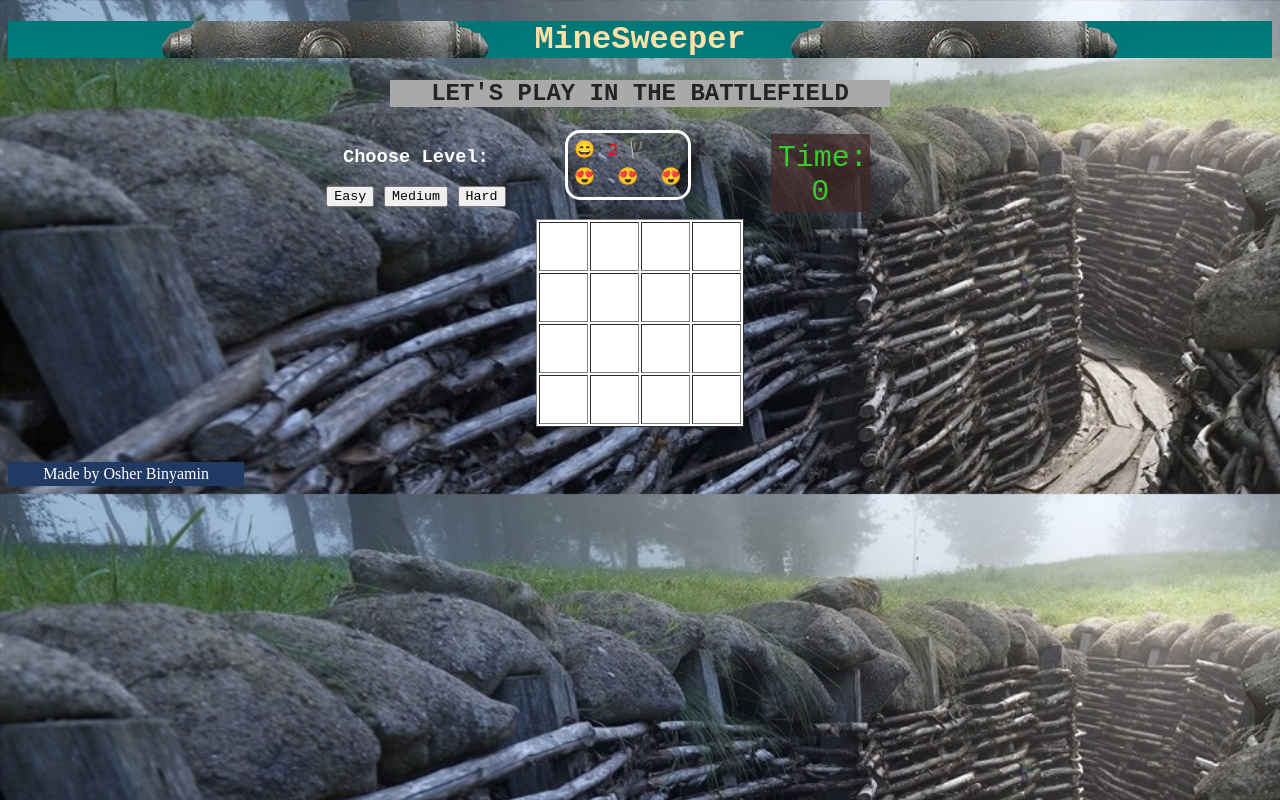
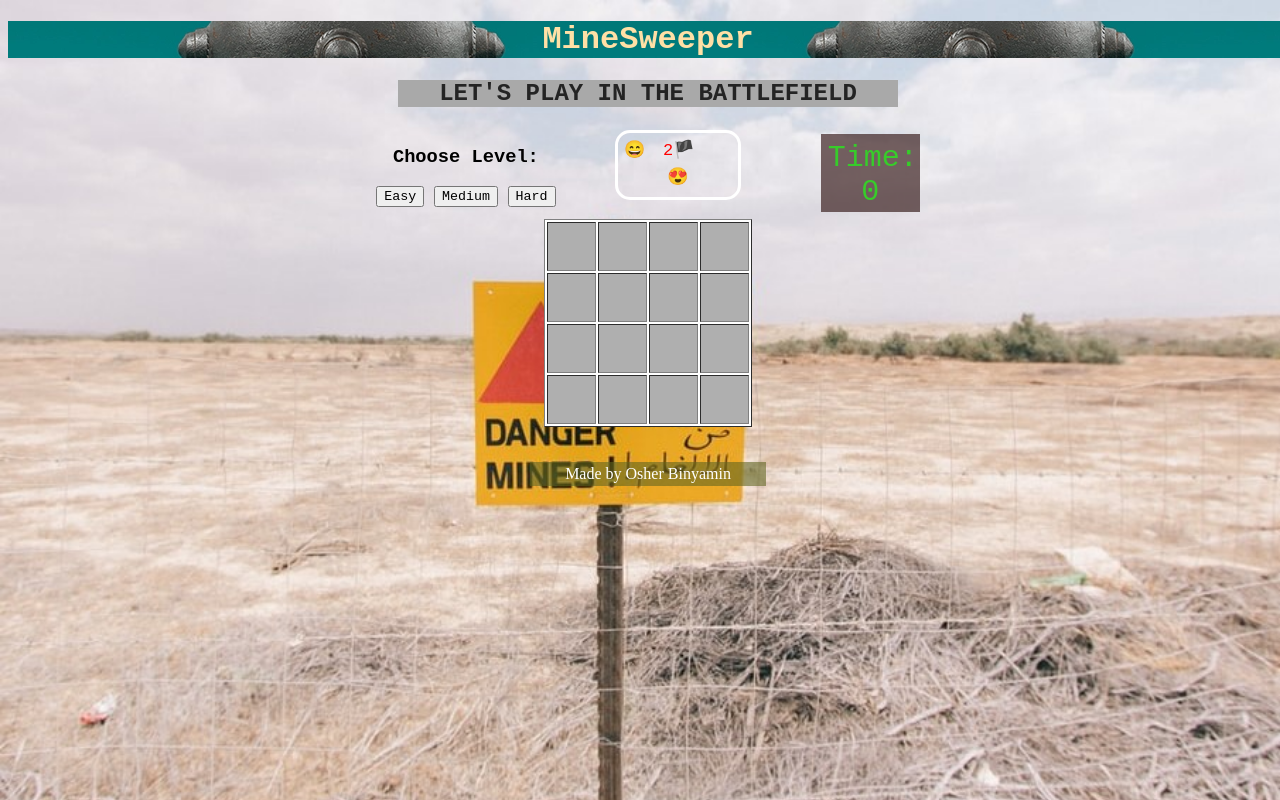
Before and after one commit to osherbinyamin1/Osher-Binyamin-mineSweeper, a plain HTML site: page index.html in a window 1280 px wide. Drawn offline with Linux system fonts and the light colour scheme.

Commit message:
Last Version

```diff
--- a/css/style.css
+++ b/css/style.css
@@ -4,12 +4,15 @@
 
 body {
     text-align: center;
-    background-image: url('../img/battle.JPG');
+    background-image: url('../img/danger.jfif');
+    background-repeat: no-repeat;
+    width: 100%;
+    height: 100%;
     background-size: cover;
 }
 
 h1 {
-    background-image: url('../img/background.PNG');
+    background-image: url('../img/mine-header.PNG');
     background-position: 100%;
     color: rgb(255, 224, 166);
 }
@@ -27,7 +30,7 @@ h2 {
 }
 
 h3 {
-    color: white;
+    color: black;
 }
 
 .table {
@@ -60,7 +63,6 @@ h3 {
     height: 64px;
     padding: 7px;
     margin-bottom: 7px;
-    margin-right: 84px;
     margin-left: 70px;
     font-size: 30px;
 }
@@ -71,6 +73,7 @@ h3 {
 }
 
 .cell {
+    background-color:rgba(175, 175, 175, 0.993);
     width: 45px;
     height: 45px;
     font-size: 20px;
@@ -79,8 +82,8 @@ h3 {
 
 footer {
     color: white;
-    background-color: rgb(32, 58, 100);
-    margin: left;
+    background-color: rgba(95, 100, 32, 0.582);
+    margin: auto;
     margin-top: 35px;
     width: 230px;
     padding: 3px;
--- a/js/main.js
+++ b/js/main.js
@@ -17,6 +17,7 @@ var gElHeart3 = document.querySelector('.heart3');
 var gHeader2 = document.querySelector('h2');
 var gSmiley = document.querySelector('.smiley');
 var gElMines = document.querySelector('.mines');
+const gElBoard = document.querySelector('.board-container');
 
 function initGame() {
     clearInterval(gInterval);
@@ -30,9 +31,9 @@ function initGame() {
     };
     gGame.isOn = true;
     gHeader2.innerText = 'LET\'S PLAY IN THE BATTLEFIELD';
-    gElHeart1.innerText = HEART;
+    gElHeart1.innerText = (gLevel.size === 4) ? '' : HEART;
     gElHeart2.innerText = HEART;
-    gElHeart3.innerText = HEART;
+    gElHeart3.innerText = (gLevel.size === 4) ? '' : HEART;
     gMines = gLevel.mines;
     gBoard = buildBoard(gLevel.size);
     renderBoard(gBoard, '.board-container');
@@ -94,12 +95,11 @@ function cellClicked(elCell, i, j) {
         else elCell.innerText = gBoard[i][j].minesAroundCount;
 
         elCell.style.backgroundColor = 'lightblue';
+        if (checkGameOver()) resetGame(true);
     } else {
         gBoard[i][j].isShown = true;
         elCell.innerText = MINE;
         elCell.style.backgroundColor = 'red';
-        clearInterval(gInterval);
-        gInterval = null;
         lifeDecreaser(elCell);
     }
 }
@@ -107,8 +107,6 @@ function cellClicked(elCell, i, j) {
 function resetGame(isItWin) {
     if (!gGame.isOn) return;
 
-    gHeader2.innerText = isItWin ? 'Congrats Champ' : 'You Lost - HAHAHAHA';
-    gSmiley.innerText = isItWin ? '😎' : '🤯';
     if (!isItWin) {
         for (var i = 0; i < gBoard.length; i++) {
             for (var j = 0; j < gBoard[0].length; j++) {
@@ -120,6 +118,10 @@ function resetGame(isItWin) {
         }
     }
 
+    gHeader2.innerText = isItWin ? 'Congrats Champ' : 'Game over, try again';
+    gSmiley.innerText = isItWin ? '😎' : '🤯';
+
+
     //Define new game
     gGame = {
         isOn: false,
@@ -127,6 +129,7 @@ function resetGame(isItWin) {
         markedCount: 0,
         secsPassed: 0,
     };
+
     //stop the timer
     clearInterval(gInterval);
     gInterval = null;
@@ -163,7 +166,6 @@ function expandShown(board, i, j) {
     }
 }
 
-//  respond to a rightclick on a cell
 function cellMarked(elCell, i, j) {
     if (gBoard[i][j].isShown) return;
     if (gMines === 0) return;
@@ -181,6 +183,7 @@ function cellMarked(elCell, i, j) {
             gBoard.isShown = true;
         }
 
+
     } else {
         if (gBoard[i][j].isMine) gGame.markedCount--;
 
@@ -192,7 +195,6 @@ function cellMarked(elCell, i, j) {
         gElMines.innerText = `${gMines}${FLAG}`;
 
     }
-
     if (checkGameOver()) resetGame(true);
 }
 
@@ -215,6 +217,6 @@ function lifeDecreaser() {
 }
 
 function checkGameOver() {
-    if (gGame.shownCount === gLevel.size ** 2 && gGame.markedCount === gLevel.mines) return true;
+    if (gGame.shownCount === (gLevel.size * gLevel.size) - gLevel.mines && gGame.markedCount === gLevel.mines) return true;
     else return false;
 }
--- a/js/utils.js
+++ b/js/utils.js
@@ -11,13 +11,13 @@ function renderBoard(board, selector) {
         strHTML += '</tr>';
     }
     strHTML += '</tbody></table>';
+    gElMines.innerText = `${gMines}${FLAG}`;
 
     var elContainer = document.querySelector(selector);
     elContainer.innerHTML = strHTML;
-    gElMines.innerText = `${gMines} ${FLAG} `;
 
-    const elBoard = document.querySelector('.board-container');
-    elBoard.addEventListener('contextmenu', (event) => {
+
+    gElBoard.addEventListener('contextmenu', (event) => {
         event.preventDefault();}); //prevent right click
 
 }
@@ -39,10 +39,10 @@ function startTimer() {
     }, 1000);
 }
 
-function getRandomInt(min, max) {
+function getRandomInt(min, max) { //minimum and maximum inclusive
     min = Math.ceil(min);
     max = Math.floor(max);
-    return Math.floor(Math.random() * (max - min + 1) + min); //The maximum is inclusive and the minimum is inclusive
+    return Math.floor(Math.random() * (max - min + 1) + min);
 }
 
 // location such as: {i: 2, j: 7}
```
Also changed, not shown: img/dag.JFIF (added), img/danger.jfif (added), img/danger.jpg (added), img/mine-header.PNG (added), img/mines-background.JPG (added).
